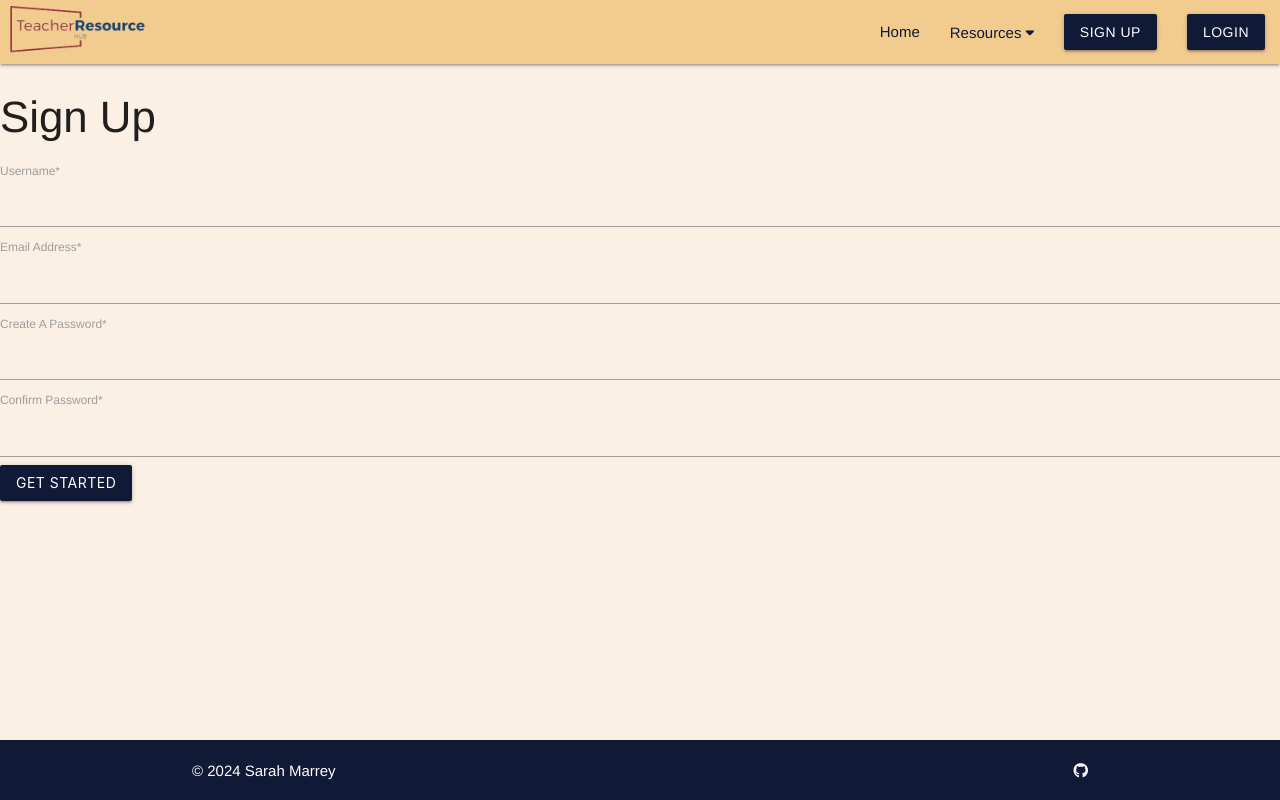
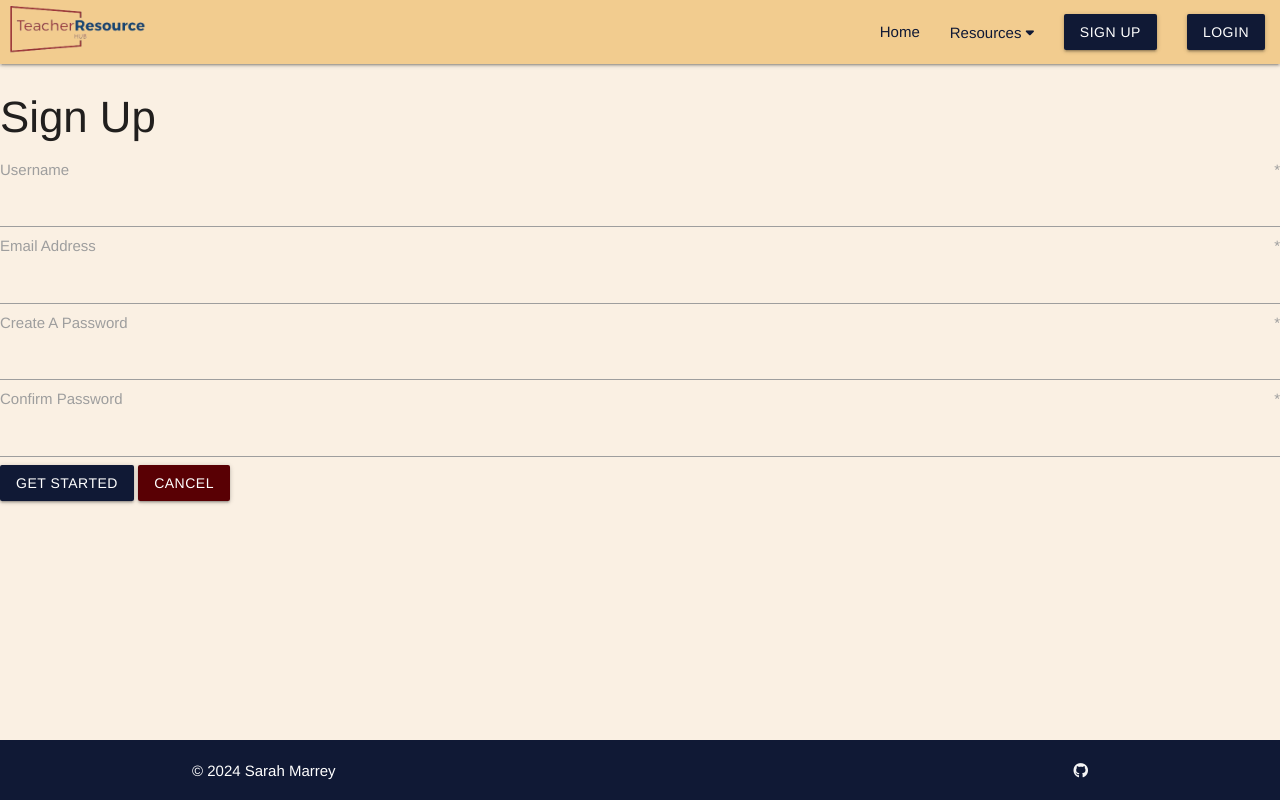
Before and after one commit to sarah2244-4/project-3-teacher-resource-hub, a Flask app: page /signup in a window 1280 px wide. Run offline with Flask 3, Linux system fonts and the light colour scheme; some libraries are stand-ins or nearby versions.

Commit message:
Added edit_resource.html and cancel buttons

```diff
--- a/resourcehub/routes.py
+++ b/resourcehub/routes.py
@@ -72,6 +72,12 @@ def profile():
     #
     resources = list(Resource.query.order_by(Resource.date_created).all())
     return render_template("profile.html", user=current_user, username=current_user.username, resources=resources)
+
+
+@app.route('/edit_profile')
+@login_required
+def edit_profile():
+    return render_template("edit_profile.html", user=current_user)
 
 
 @app.route("/add_resource", methods=["GET", "POST"])
--- a/resourcehub/static/assets/css/style.css
+++ b/resourcehub/static/assets/css/style.css
@@ -4,6 +4,7 @@
   --blue: #81B29A;
   --yellow: #F2CC8F;
   --dark-blue: #101935;
+  --off-white: rgb(250, 240, 227);
 
   font-family:'Franklin Gothic Medium', 'Arial Narrow', Arial, sans-serif
 }
@@ -16,7 +17,7 @@ body {
   display: flex;
   min-height: 100vh;
   flex-direction: column;
-  background-color: rgb(250, 240, 227);
+  background-color: var(--off-white);
 }
 
 main {
@@ -39,6 +40,10 @@ main {
 
 /* Buttons */
 
+button {
+  font-family: inherit;
+}
+
 .btn {
   background-color: var(--dark-blue);
 }
@@ -55,6 +60,10 @@ main {
 
 .btn:active, .bg-link:active{
   background-color: (var(--red));
+}
+
+.cancel-btn {
+  background-color: var(--darkred);
 }
 
 /* Logo */
@@ -194,3 +203,9 @@ main {
   margin-right: 0.5em;
 
 }
+
+/* Forms */
+
+form label {
+  font-size: 1rem;
+}
--- a/resourcehub/templates/base.html
+++ b/resourcehub/templates/base.html
@@ -11,6 +11,7 @@
     <link rel="icon" type="image/png" sizes="32x32" href="{{ url_for('static', filename='assets/images/favicon-32x32.png') }}">
     <link rel="icon" type="image/png" sizes="16x16" href="{{ url_for('static', filename='assets/images/favicon-16x16.png') }}">
     <link rel="manifest" href="/site.webmanifest">
+
     <title>Teacher Resource Hub</title>
 </head>
 <body>
--- a/resourcehub/templates/edit_resource.html
+++ b/resourcehub/templates/edit_resource.html
@@ -54,12 +54,10 @@
 
         <div class="row">
             <div class="col s12 center-align">
-                <button type="submit" class="btn-large">
+                <button type="submit" class="btn btn-large">
                     Edit
                 </button>
-                <button type="submit" class="btn-large">
-                    Cancel
-                </button>
+                <a href="{{ url_for('home') }}"class="btn cancel-btn">Cancel</a>
             </div>
         </div>
     </form>
--- a/resourcehub/templates/index.html
+++ b/resourcehub/templates/index.html
@@ -25,12 +25,12 @@
         <div class="col s12 m4">
             <i class="fa-solid fa-bolt promo-icon"></i>
             <h3 class="promo-header">Reduce your workload</h3>
-            <p class="promo-text"></p>
+            <p class="promo-text">Access a wealth of pre-made lesson plans and resources, saving you valuable time in lesson preparation.</p>
         </div>
         <div class="col s12 m4">
             <i class="fa-solid fa-lightbulb promo-icon"></i>
             <h3 class="promo-header">Discover new ideas</h3>
-            <p class="promo-text"></p>
+            <p class="promo-text">Explore innovative teaching strategies and diverse materials to keep your lessons fresh and engaging.</p>
         </div>
 
     </div>
--- a/resourcehub/templates/profile.html
+++ b/resourcehub/templates/profile.html
@@ -2,11 +2,10 @@
 {% block content %}
 
 <div class="container">
+    <a class="btn right" href="{{ url_for('edit_profile') }}">Edit Profile</a>
     <h1 class="welcome">
         Welcome, {{ username }}
     </h1>
-
-
 
     <h3>Your Resources</h3>
     <a class="btn" href="{{ url_for('add_resource') }}">Add</a>
--- a/resourcehub/templates/signup.html
+++ b/resourcehub/templates/signup.html
@@ -6,32 +6,33 @@
         <h3>Sign Up</h3>
         <div class="form-group">
             <label for="username">
-            Username<span class="req">*</span>
+            Username<span class="req right">*</span>
             </label>
             <input type="text" id="username" name="username" required />
         </div>
 
         <div class="form-group">
             <label for="email">
-            Email Address<span class="req">*</span>
+            Email Address<span class="req right">*</span>
             </label>
             <input type="email" id="email" name="email" required />
         </div>
 
         <div class="form-group">
             <label for="password">
-            Create A Password<span class="req">*</span>
+            Create A Password<span class="req right">*</span>
             </label>
             <input type="password" id="password" name="password" required />
         </div>
         <div class="form-group">
             <label for="confirm-password">
-            Confirm Password<span class="req">*</span>
+            Confirm Password<span class="req right">*</span>
             </label>
             <input type="password" id="confirm-password" name="confirm-password" required />
         </div>
 
-        <button type="submit" class="btn waves-effect">Get Started</button>
+        <button type="submit" class="btn">Get Started</button>
+        <a href="{{ url_for('home') }}"class="btn cancel-btn">Cancel</a>
 
     </form>
 
```
Also changed, not shown: resourcehub/templates/edit_profile.html (added, +32 -0 lines).
